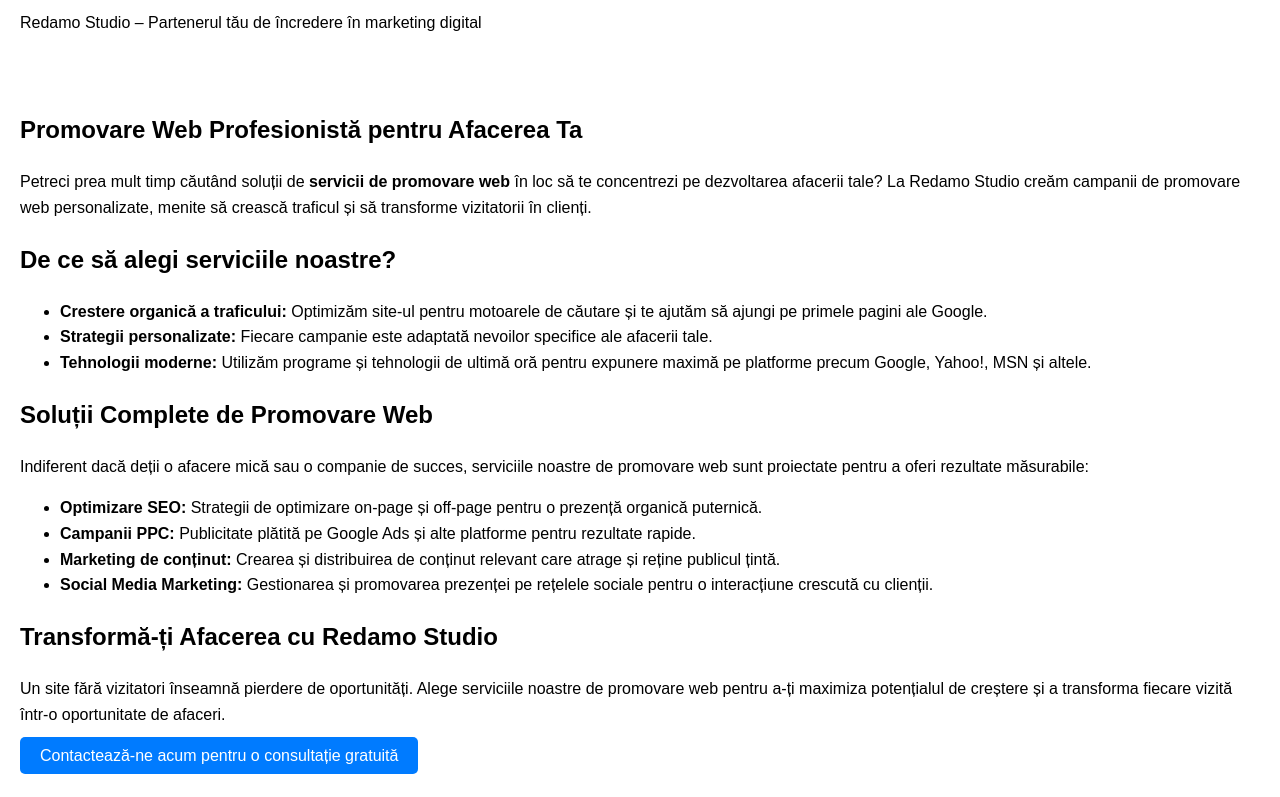
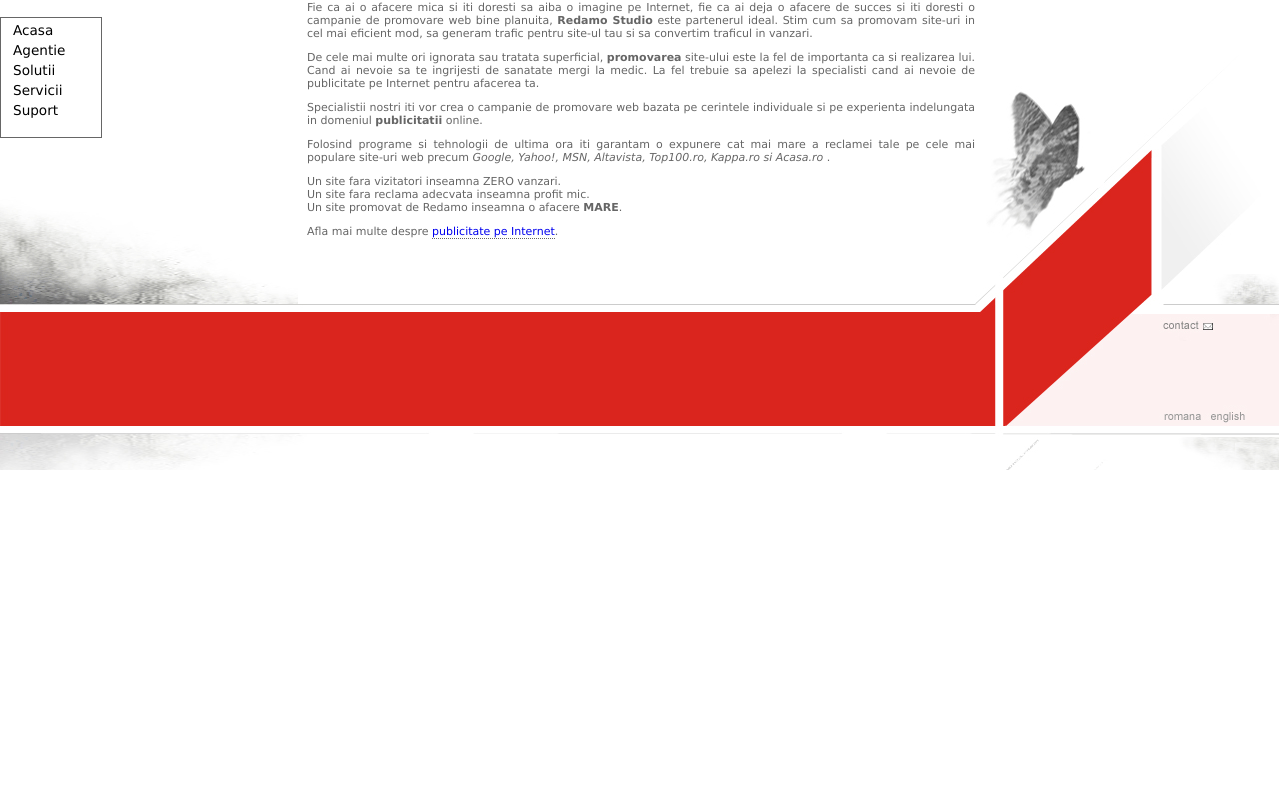
Before and after one commit to cristianstoica/www-redamo-com, a website: page src/index.html in a window 1280 px wide. Shown: the part 130-927 px from the top of the page. After the commit the page ends 800 px from the top, so only its background shows below. Drawn offline with Linux system fonts and the light colour scheme.

Commit message:
Revert to previous version.

```diff
--- a/src/index.html
+++ b/src/index.html
@@ -1,83 +1,85 @@
-<!DOCTYPE html>
-<html lang="ro">
-<head>
-  <meta charset="UTF-8">
-  <meta name="viewport" content="width=device-width, initial-scale=1">
-  <title>Servicii de Promovare Web | Redamo Studio - Partenerul Tău de Încredere</title>
-  <meta name="description" content="Descoperă servicii de promovare web profesioniste de la Redamo Studio. Creștem vizibilitatea și traficul site-ului tău prin strategii personalizate de marketing digital.">
-  <meta name="keywords" content="servicii de promovare web, publicitate online, marketing digital, campanie promovare web, Redamo Studio">
-  <!-- Open Graph -->
-  <meta property="og:title" content="Servicii de Promovare Web | Redamo Studio">
-  <meta property="og:description" content="Folosind tehnologii moderne și strategii personalizate, Redamo Studio oferă servicii de promovare web care transformă vizitatorii în clienți.">
-  <meta property="og:url" content="https://www.redamo.com">
-  <meta property="og:type" content="website">
-  <!-- Twitter Card -->
-  <meta name="twitter:title" content="Servicii de Promovare Web | Redamo Studio">
-  <meta name="twitter:description" content="Alege Redamo Studio pentru servicii de promovare web eficiente și adaptate nevoilor afacerii tale.">
-  <link rel="canonical" href="https://www.redamo.com">
-  <style>
-    /* Stilizare de bază pentru un design curat și responsive */
-    body { font-family: Arial, sans-serif; line-height: 1.6; margin: 0; padding: 0; }
-    header, main, footer { padding: 20px; }
-    nav a { margin-right: 15px; text-decoration: none; color: #333; }
-    .cta-button { background-color: #007BFF; color: #fff; padding: 10px 20px; text-decoration: none; border-radius: 5px; }
-  </style>
-</head>
-<body>
-  <header>
-    <nav>
-      <a href="/">Acasă</a>
-      <a href="/agentie">Agenție</a>
-      <a href="/solutii">Soluții</a>
-      <a href="/servicii">Servicii</a>
-      <a href="/contact">Contact</a>
-    </nav>
-    <h1>Servicii de Promovare Web</h1>
-    <p>Redamo Studio – Partenerul tău de încredere în marketing digital</p>
-  </header>
-  <main>
-    <section id="intro">
-      <h2>Promovare Web Profesionistă pentru Afacerea Ta</h2>
-      <p>
-        Petreci prea mult timp căutând soluții de <strong>servicii de promovare web</strong> în loc să te concentrezi pe dezvoltarea afacerii tale? La Redamo Studio creăm campanii de promovare web personalizate, menite să crească traficul și să transforme vizitatorii în clienți.
-      </p>
-    </section>
-    <section id="benefits">
-      <h2>De ce să alegi serviciile noastre?</h2>
-      <ul>
-        <li><strong>Crestere organică a traficului:</strong> Optimizăm site-ul pentru motoarele de căutare și te ajutăm să ajungi pe primele pagini ale Google.</li>
-        <li><strong>Strategii personalizate:</strong> Fiecare campanie este adaptată nevoilor specifice ale afacerii tale.</li>
-        <li><strong>Tehnologii moderne:</strong> Utilizăm programe și tehnologii de ultimă oră pentru expunere maximă pe platforme precum Google, Yahoo!, MSN și altele.</li>
-      </ul>
-    </section>
-    <section id="services">
-      <h2>Soluții Complete de Promovare Web</h2>
-      <p>
-        Indiferent dacă deții o afacere mică sau o companie de succes, serviciile noastre de promovare web sunt proiectate pentru a oferi rezultate măsurabile:
-      </p>
-      <ul>
-        <li><strong>Optimizare SEO:</strong> Strategii de optimizare on-page și off-page pentru o prezență organică puternică.</li>
-        <li><strong>Campanii PPC:</strong> Publicitate plătită pe Google Ads și alte platforme pentru rezultate rapide.</li>
-        <li><strong>Marketing de conținut:</strong> Crearea și distribuirea de conținut relevant care atrage și reține publicul țintă.</li>
-        <li><strong>Social Media Marketing:</strong> Gestionarea și promovarea prezenței pe rețelele sociale pentru o interacțiune crescută cu clienții.</li>
-      </ul>
-    </section>
-    <section id="cta">
-      <h2>Transformă-ți Afacerea cu Redamo Studio</h2>
-      <p>
-        Un site fără vizitatori înseamnă pierdere de oportunități. Alege serviciile noastre de promovare web pentru a-ți maximiza potențialul de creștere și a transforma fiecare vizită într-o oportunitate de afaceri.
-      </p>
-      <p>
-        <a href="/contact" class="cta-button">Contactează-ne acum pentru o consultație gratuită</a>
-      </p>
-    </section>
-  </main>
-  <footer>
-    <p>&copy; 2025 Redamo Studio. Toate drepturile rezervate.</p>
-    <nav>
-      <a href="/privacy">Politica de confidențialitate</a> |
-      <a href="/terms">Termeni și condiții</a>
-    </nav>
-  </footer>
-</body>
-</html>
+<HTML><!-- InstanceBegin template="/Templates/butterfly.dwt" codeOutsideHTMLIsLocked="false" -->
+  <HEAD>
+  <!-- InstanceBeginEditable name="doctitle" -->
+  <TITLE>Servicii de promovare web site :: REDAMO STUDIO</TITLE>
+  <!-- InstanceEndEditable -->
+  <!-- InstanceBeginEditable name="head" -->
+  <meta name="description" content="Agentie specializata pe e-marketing ofera servicii promovare web si publicitate pentru companii din Romania si strainatate.">
+  <meta name="keywords" content="publicitate internet campanie marketing reclama promovare web site afacere online optimizare motoare de cautare trafic studio">
+  <!-- InstanceEndEditable -->
+  <META HTTP-EQUIV="Content-Type" CONTENT="text/html; charset=iso-8859-1">
+  <link rel="stylesheet" type="text/css" href="redamo.css">
+  </HEAD>
+  <BODY>
+  <TABLE BORDER=0 CELLPADDING=0 CELLSPACING=0>
+    <TR>
+      <TD HEIGHT=325 ROWSPAN=2 BGCOLOR=#FFFFFF><p><img src="images/logo.png" alt="studio de publicitate" width="197" height="64" hspace="10" vspace="10"></p>
+        <div class="subs-navbar">
+          <ul>
+            <li><a href="index.html">Acasa</a></li>
+            <li><a href="portfolio.html">Agentie</a></li>
+            <li><a href="internet.html">Solutii</a></li>
+            <li><a href="oferta.html">Servicii</a></li>
+            <li><a href="/">Suport</a></li>
+          </ul>
+        </div></TD>
+      <TD HEIGHT=434 ROWSPAN=3 BGCOLOR=#FFFFFF width="100%"><div class="content"><!-- InstanceBeginEditable name="content" -->
+      <h4>Petreci mai mult timp cautand solutii de promovare web profesioniste decat sa te concentrezi asupra afacerii tale?</h4>
+          <p>Vrei ca <b>reclama</b> ta sa fie pe Internet? Vrei mai multe rezultate din traficul actual al site-ului tau?</p>
+          <p>Fie ca ai o afacere mica si iti doresti sa aiba o imagine pe Internet, fie ca ai deja o afacere de succes si iti doresti o campanie de promovare web bine planuita, <b>Redamo Studio</b> este partenerul ideal. Stim cum sa promovam site-uri in cel mai eficient mod, sa generam trafic pentru site-ul tau si sa convertim traficul in vanzari.</p>
+          <p>De cele mai multe ori ignorata sau tratata superficial, <b>promovarea</b> site-ului este la fel de importanta ca si realizarea lui. Cand ai nevoie sa te ingrijesti de sanatate mergi la medic. La fel trebuie sa apelezi la specialisti cand ai nevoie de publicitate pe Internet pentru afacerea ta.</p>
+          <p>Specialistii nostri iti vor crea o campanie de promovare web bazata pe cerintele individuale si pe experienta indelungata in domeniul <b>publicitatii</b> online.</p>
+          <p>Folosind programe si tehnologii de ultima ora iti garantam o expunere cat mai mare a reclamei tale pe cele mai populare site-uri web precum <i>Google, Yahoo!, MSN, Altavista, Top100.ro, Kappa.ro si Acasa.ro</i> .</p>
+          <p>Un site fara vizitatori inseamna ZERO vanzari.<br>
+            Un site fara reclama adecvata inseamna profit <span class="mic">mic</span>.<br>
+            Un site promovat de Redamo inseamna o afacere <b>MARE</b>.</p>
+          <p>Afla mai multe despre <a href="internet.html" class="term" title="internet">publicitate pe Internet</a>.</p>
+          <!-- InstanceEndEditable --></div></TD>
+      <TD COLSPAN=2 BGCOLOR=#FFFFFF align="right"></TD>
+      <TD> <IMG SRC="images/spacer.gif" WIDTH=1 HEIGHT=176 ALT=""></TD>
+    </TR>
+    <TR>
+      <TD COLSPAN=2 ROWSPAN=3 valign="bottom"> <IMG SRC="images/redamo_04.gif" ALT="afacere pe internet vanzari online campanie promovare web servicii de reclama solutii pentru a creste traficul siteului" WIDTH=304 HEIGHT=259></TD>
+      <TD> <IMG SRC="images/spacer.gif" WIDTH=1 HEIGHT=149 ALT=""></TD>
+    </TR>
+    <TR>
+      <TD ROWSPAN=3 valign="bottom"> <IMG SRC="images/redamo_05.gif" WIDTH=307 HEIGHT=117></TD>
+      <TD> <IMG SRC="images/spacer.gif" WIDTH=1 HEIGHT=109 ALT=""></TD>
+    </TR>
+    <TR>
+      <TD style="background:url(images/redamo_06.gif);" height=1></TD>
+      <TD> <IMG SRC="images/spacer.gif" WIDTH=1 HEIGHT=1 ALT=""></TD>
+    </TR>
+    <TR>
+      <TD BGCOLOR=#FFFFFF style="background:url(images/spacer.gif);" height=7></TD>
+      <TD ROWSPAN=5> <IMG SRC="images/redamo_08.gif" WIDTH=165 HEIGHT=165></TD>
+      <TD ROWSPAN=2 BGCOLOR=#FFFFFF> <IMG SRC="images/spacer.gif" WIDTH=139 HEIGHT=9 ALT=""></TD>
+      <TD> <IMG SRC="images/spacer.gif" WIDTH=1 HEIGHT=7 ALT=""></TD>
+    </TR>
+    <TR>
+      <TD ROWSPAN=2> <IMG SRC="images/redamo_10.gif" WIDTH=307 HEIGHT=114 ALT=""></TD>
+      <TD ROWSPAN=2 style="background:url(images/redamo_11.gif);" height="114"> </TD>
+      <TD> <IMG SRC="images/spacer.gif" WIDTH=1 HEIGHT=2 ALT=""></TD>
+    </TR>
+    <TR>
+      <TD> <IMG SRC="images/redamo_12.gif" ALT="" WIDTH=139 HEIGHT=112 border="0" usemap="#Map"></TD>
+      <TD> <IMG SRC="images/spacer.gif" WIDTH=1 HEIGHT=112 ALT=""></TD>
+    </TR>
+    <TR>
+      <TD ROWSPAN=2> <IMG SRC="images/redamo_13.gif" WIDTH=307 HEIGHT=44></TD>
+      <TD BGCOLOR=#FFFFFF style="background:url(images/redamo_14.gif);" height=8> </TD>
+      <TD ROWSPAN=2> <IMG SRC="images/redamo_15.gif" WIDTH=139 HEIGHT=44 ALT=""></TD>
+      <TD> <IMG SRC="images/spacer.gif" WIDTH=1 HEIGHT=8 ALT=""></TD>
+    </TR>
+    <TR>
+      <TD HEIGHT=36 BGCOLOR=#FFFFFF>&nbsp;</TD>
+      <TD> <IMG SRC="images/spacer.gif" WIDTH=1 HEIGHT=36 ALT=""></TD>
+    </TR>
+  </TABLE>
+  <map name="Map">
+    <area shape="rect" coords="17,4,80,22" href="contact" target="_top" alt="contact">
+    <area shape="rect" coords="20,95,64,110" href="index.html" target="_top" alt="romana">
+    <area shape="rect" coords="67,95,116,110" href="en/index.html" target="_top" alt="english">
+  </map>
+  </BODY>
+  <!-- InstanceEnd --></HTML>
```
